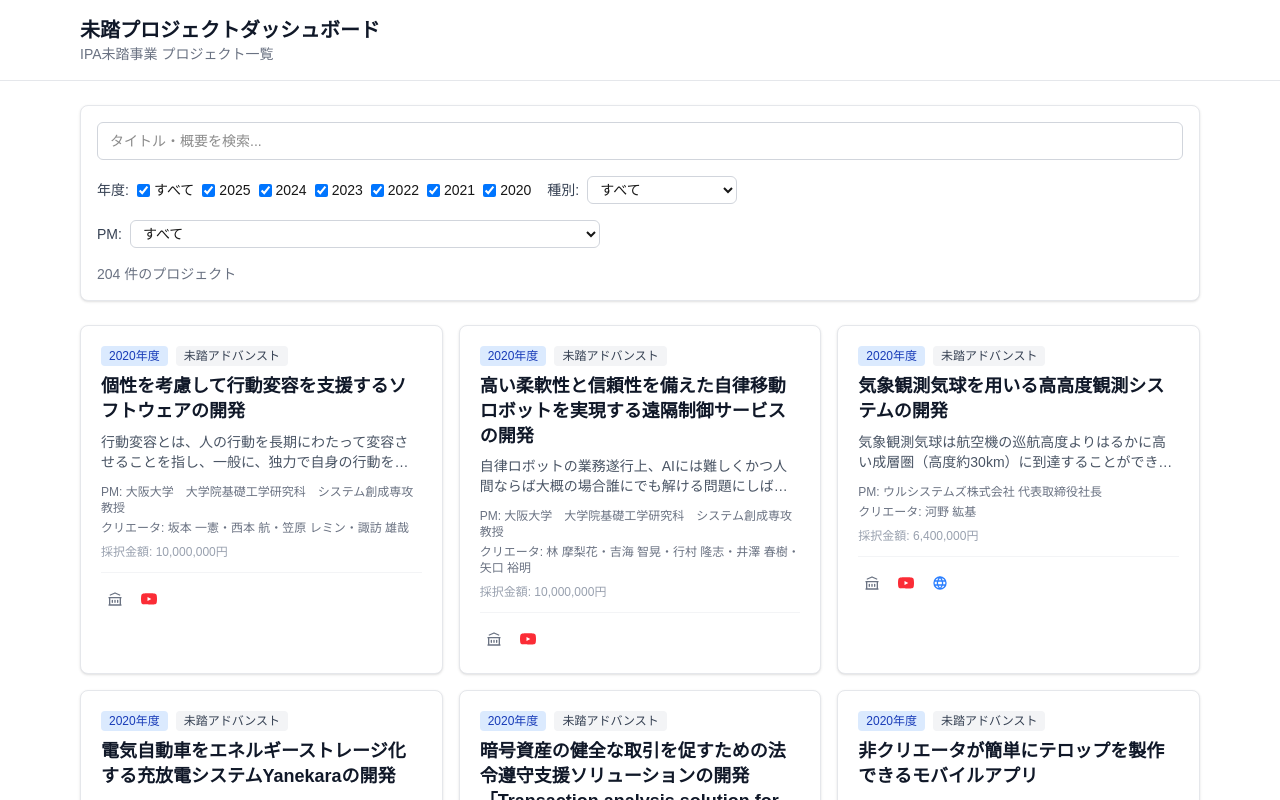
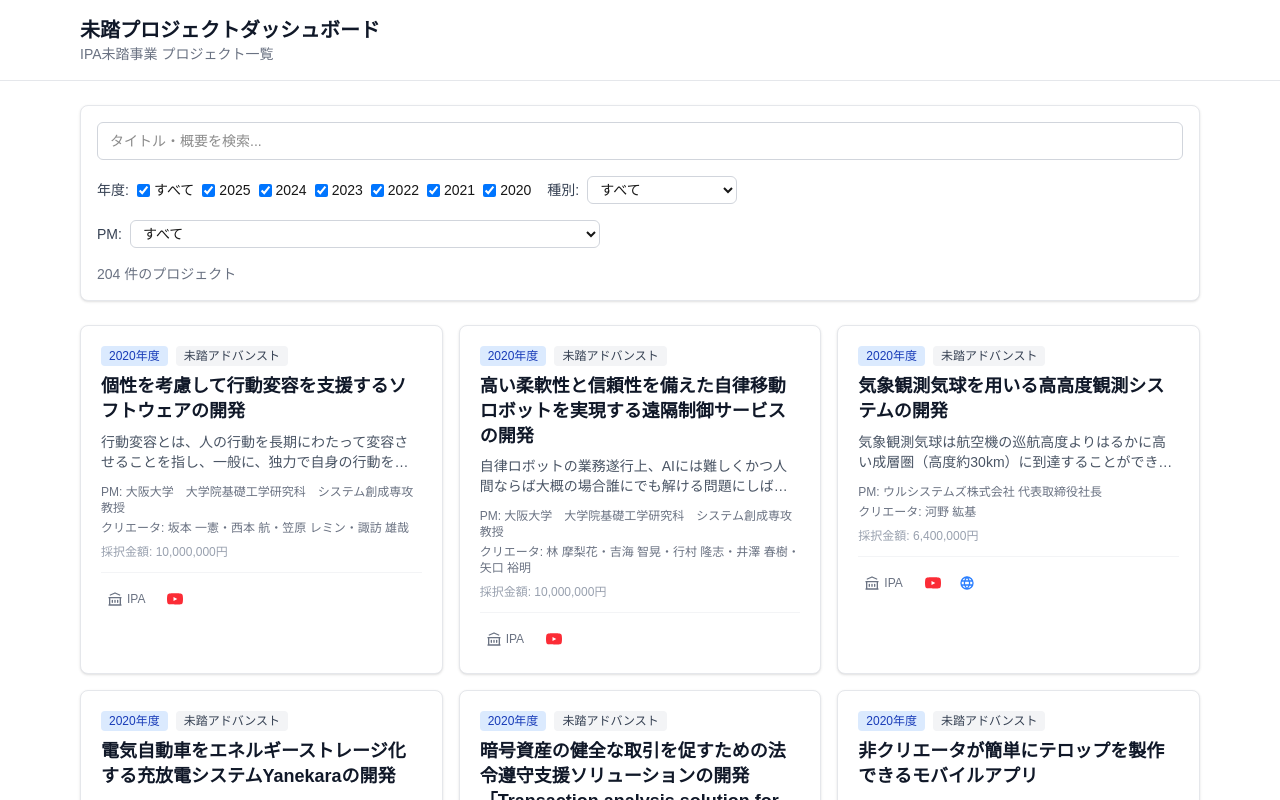
Before and after one commit to daigo38/mitou-dashboard, a Next.js app: page / in a window 1280 px wide. Shown: the top 800 px of the page. Built offline with nearby package versions, Linux system fonts and the light colour scheme.

Commit message:
Show IPA label text alongside icon for clarity
Co-Authored-By: Claude Opus 4.6 <noreply@anthropic.com>

```diff
--- a/src/components/ProjectCard.tsx
+++ b/src/components/ProjectCard.tsx
@@ -59,9 +59,10 @@ export default function ProjectCard({ project }: { project: Project }) {
                 rel="noopener noreferrer"
                 onClick={(e) => e.stopPropagation()}
                 title={meta.label}
-                className={`inline-flex items-center rounded-full p-1.5 transition ${meta.className}`}
+                className={`inline-flex items-center gap-1 rounded-full p-1.5 text-xs font-medium transition ${meta.className}`}
               >
                 {meta.icon()}
+                {meta.showLabel && <span className="pr-1">{meta.label}</span>}
               </a>
             );
           })}
--- a/src/utils/linkMeta.ts
+++ b/src/utils/linkMeta.ts
@@ -4,6 +4,7 @@ interface LinkMeta {
   label: string;
   icon: (className?: string) => ReactElement;
   className: string;
+  showLabel?: boolean;
 }
 
 function makeSvgIcon(d: string, fill?: boolean) {
@@ -65,6 +66,7 @@ const rules: { test: (url: string) => boolean; meta: LinkMeta }[] = [
       label: "IPA",
       icon: icons.ipa,
       className: "text-gray-500 hover:text-gray-900",
+      showLabel: true,
     },
   },
   {
```
